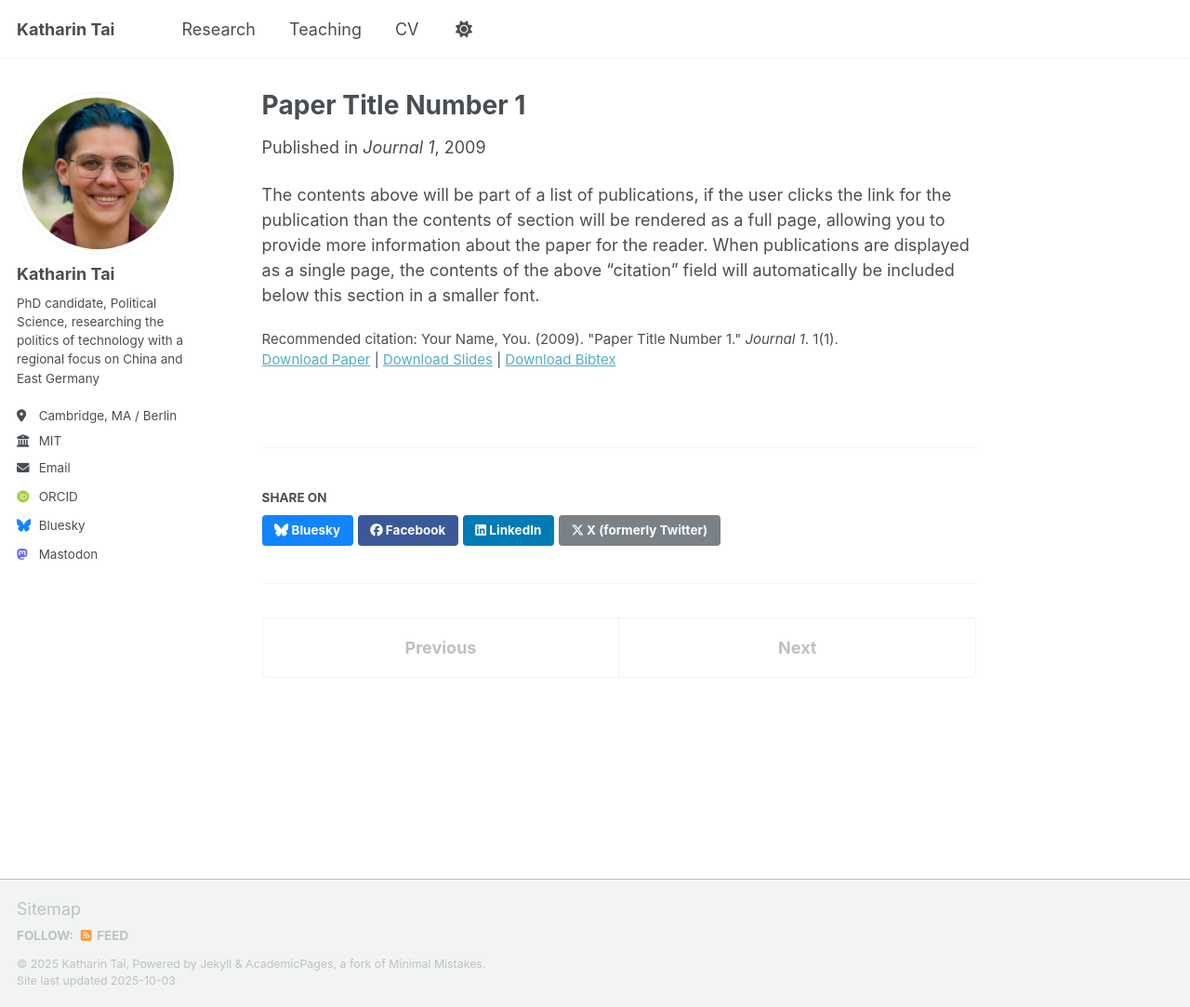
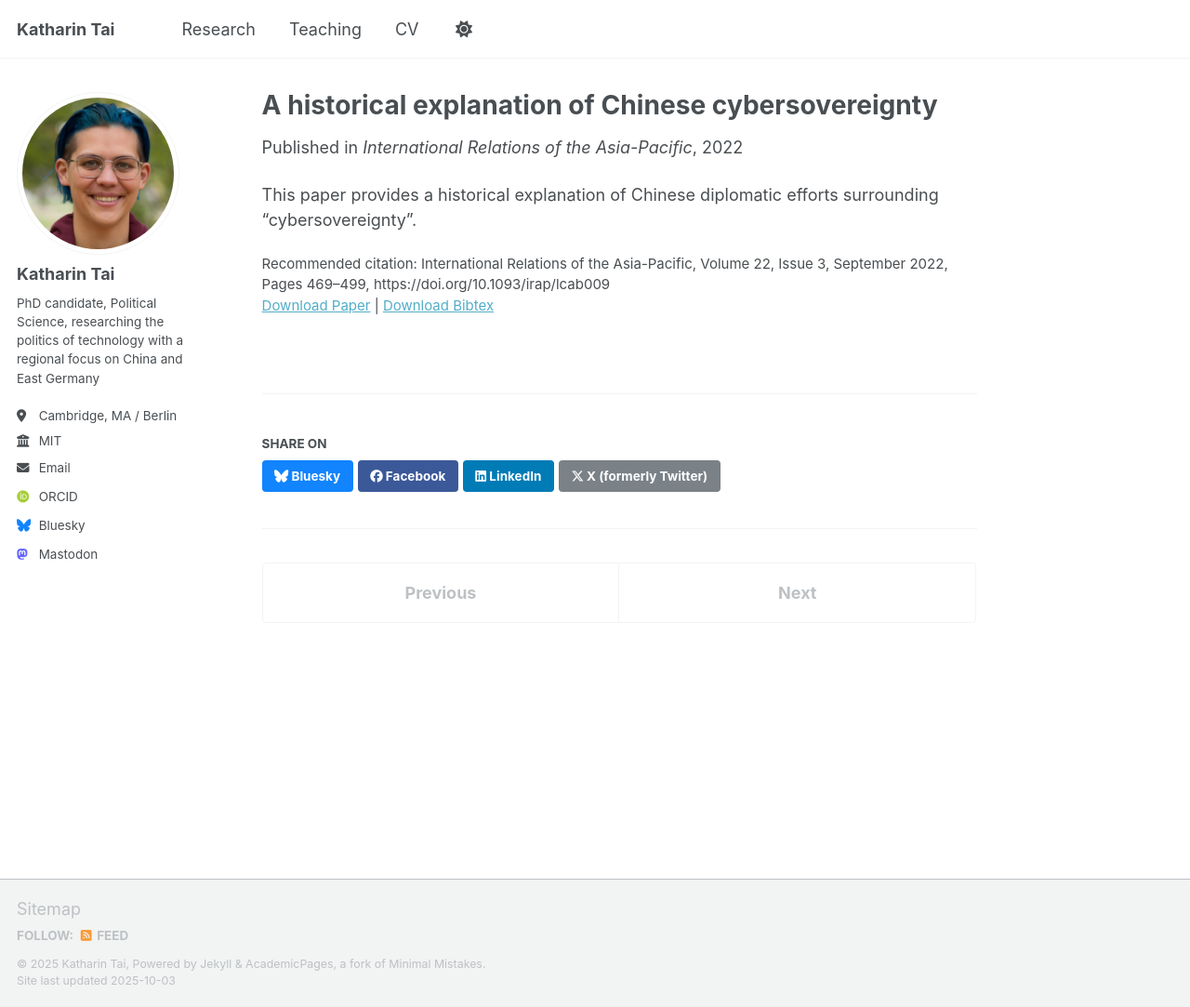
Before and after one commit to katharintai/katharintai.github.io, a Jekyll site: the page built from _publications/2022-01-25_historical-explanation-cyber-sovereignty.md, in a window 1280 px wide and 1083 px high. Shown: the whole window at 93% size. Built offline with Jekyll 4.4.1, drawn with Linux system fonts in a browser that asks for light colours; some web fonts are replaced; a script that is not in the unit is left out.

Commit message:
update publications

```diff
--- a/_publications/2022-01-25_historical-explanation-cyber-sovereignty.md
+++ b/_publications/2022-01-25_historical-explanation-cyber-sovereignty.md
@@ -1,14 +1,17 @@
 ---
-title: "Paper Title Number 1"
+title: "A historical explanation of Chinese cybersovereignty"
 collection: publications
 category: manuscripts
-permalink: /publication/2009-10-01-paper-title-number-1
-excerpt: 'This paper is about the number 1. The number 2 is left for future work.'
-date: 2009-10-01
-venue: 'Journal 1'
-slidesurl: 'http://academicpages.github.io/files/slides1.pdf'
-paperurl: 'http://academicpages.github.io/files/paper1.pdf'
-bibtexurl: 'http://academicpages.github.io/files/bibtex1.bib'
-citation: 'Your Name, You. (2009). &quot;Paper Title Number 1.&quot; <i>Journal 1</i>. 1(1).'
+permalink: /publication/2022-01-25-historical-cybersovereignty
+excerpt: 'This paper provides a historical explanation of Chinese diplomatic efforts surrounding "cybersovereignty". '
+date: 2022-01-25
+venue: 'International Relations of the Asia-Pacific'
+#slidesurl: 'http://academicpages.github.io/files/slides1.pdf'
+paperurl: 'https://academic.oup.com/irap/article/22/3/469/6514983'
+bibtexurl: 'https://katharintai.github.io/2022-01-25_historical-cybersovereignty.bibtex'
+citation: 'International Relations of the Asia-Pacific, Volume 22, Issue 3, September 2022, Pages 469–499, https://doi.org/10.1093/irap/lcab009'
 ---
-The contents above will be part of a list of publications, if the user clicks the link for the publication than the contents of section will be rendered as a full page, allowing you to provide more information about the paper for the reader. When publications are displayed as a single page, the contents of the above "citation" field will automatically be included below this section in a smaller font.
+
+This paper provides a historical explanation of Chinese diplomatic efforts surrounding "cybersovereignty".
+
+<!-- The contents above will be part of a list of publications, if the user clicks the link for the publication than the contents of section will be rendered as a full page, allowing you to provide more information about the paper for the reader. When publications are displayed as a single page, the contents of the above "citation" field will automatically be included below this section in a smaller font. -->
```
Also changed, not shown: 1 other file.
